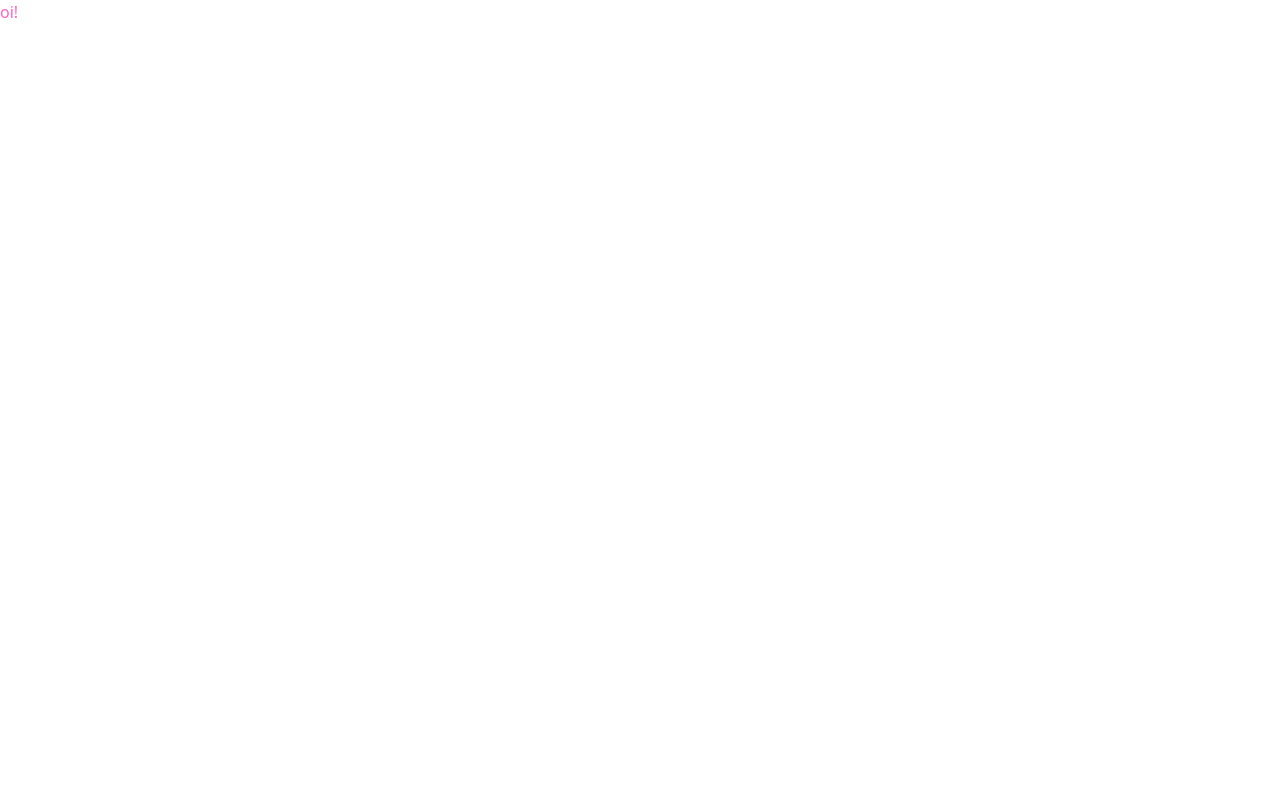
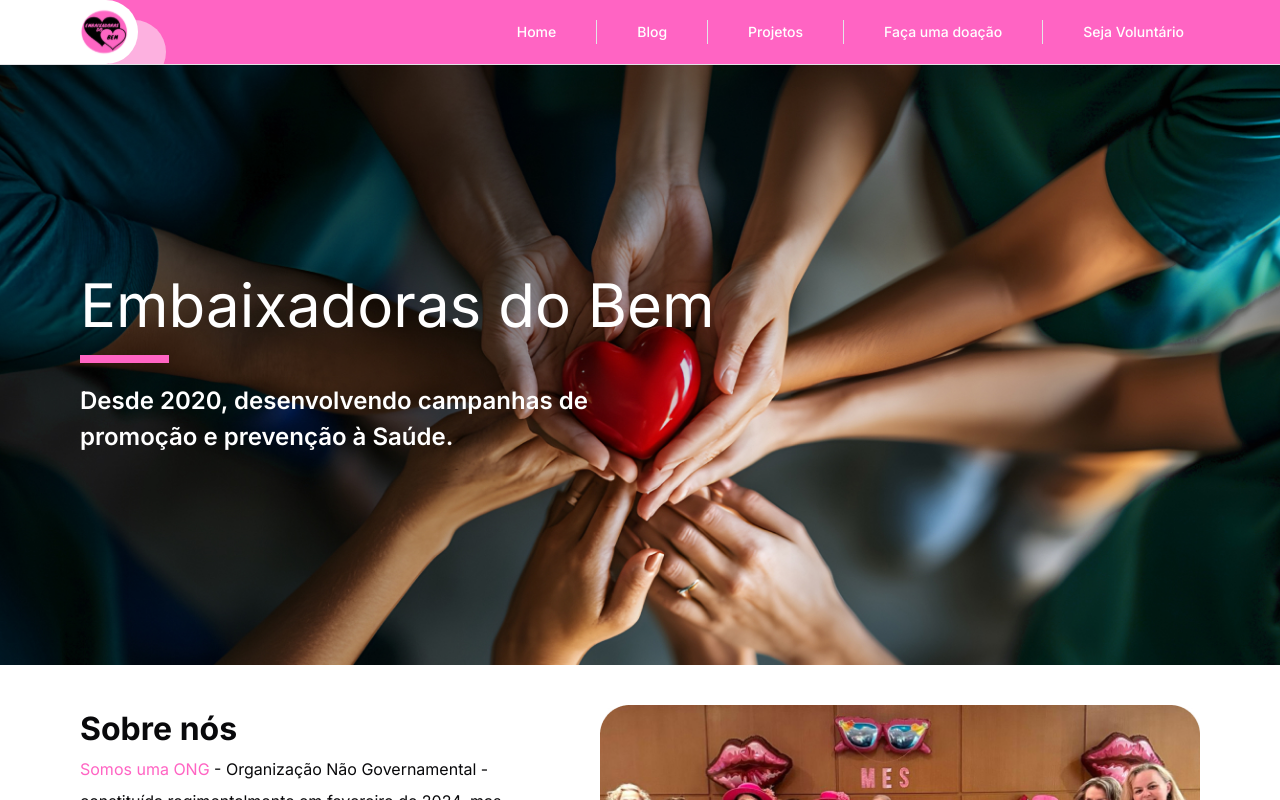
Before and after one commit to itallovidal/embaixadoras-do-bem-site, a Next.js app: page / in a window 1280 px wide. Shown: the top 800 px of the page. Built offline with nearby package versions, Linux system fonts and the light colour scheme.

Commit message:
style config and download some shadcnui components

```diff
--- a/package.json
+++ b/package.json
@@ -10,6 +10,8 @@
   },
   "dependencies": {
     "@radix-ui/react-dialog": "^1.1.2",
+    "@radix-ui/react-separator": "^1.1.0",
+    "@radix-ui/react-slot": "^1.1.0",
     "class-variance-authority": "^0.7.0",
     "clsx": "^2.1.1",
     "lucide-react": "^0.447.0",
@@ -17,7 +19,8 @@
     "react": "^18",
     "react-dom": "^18",
     "tailwind-merge": "^2.5.2",
-    "tailwindcss-animate": "^1.0.7"
+    "tailwindcss-animate": "^1.0.7",
+    "vaul": "^1.0.0"
   },
   "devDependencies": {
     "@rocketseat/eslint-config": "^2.2.2",
--- a/src/pages/_app.tsx
+++ b/src/pages/_app.tsx
@@ -1,6 +1,11 @@
 import '../styles/globals.css'
 import type { AppProps } from 'next/app'
+import { AppLayout } from '@/components/app-layout'
 
 export default function App({ Component, pageProps }: AppProps) {
-  return <Component {...pageProps} />
+  return (
+    <AppLayout>
+      <Component {...pageProps} />
+    </AppLayout>
+  )
 }
--- a/src/pages/index.tsx
+++ b/src/pages/index.tsx
@@ -1,7 +1,24 @@
-export default function Home() {
+import { Header } from '@/components/header/header'
+import Banner from '../assets/banner-home-background.png'
+import { About } from '@/components/pages/home/about'
+import { CallToAction } from '@/components/pages/home/call-to-action'
+
+export default function Index() {
   return (
-    <>
-      <h1 className={'text-pink-dark'}>oi!</h1>
-    </>
+    <div>
+      <Header
+        title={'Embaixadoras do Bem'}
+        alt={'Apoiando a causa'}
+        img={Banner}
+        description={
+          'Desde 2020, desenvolvendo campanhas de promoção e prevenção à Saúde.'
+        }
+      />
+
+      <div className={'max-w-safeDesktop m-auto'}>
+        <About />
+        <CallToAction />
+      </div>
+    </div>
   )
 }
--- a/src/styles/globals.css
+++ b/src/styles/globals.css
@@ -3,12 +3,15 @@
 @tailwind utilities;
 @layer base {
   :root {
+    --safe-desktop: 70rem;
+    --safe-mobile: 90%;
+
      /*   CUSTOM COLORS    */
-    --pink-dark:#FD66C3;
-    --pink-mid: #FD66C3;
-    --pink-light: #FD66C3;
+    --pink-dark:#FF64C3;
+    --pink-mid: #FDB1E0;
+    --pink-light: #FDD7EE;
     --blue-dark: #009FFF;
-    --blue-mid: #66C6FF;
+    --blue-mid: #B2E2FF;
     --blue-light: #CCECFF;
     --gray-600: #333638;
     --gray-500: #5C6265;
@@ -78,3 +81,40 @@
     @apply bg-background text-foreground;
   }
 }
+
+.logo-detail:before{
+  position: absolute;
+  z-index: -1;
+  content: '';
+  top: 0;
+  left: 0;
+  width: 120%;
+  height: 100%;
+  background-color: white;
+  border-bottom-right-radius: 50px;
+  border-top-right-radius: 50px;
+}
+
+.logo-detail:after{
+  position: absolute;
+  z-index: -2;
+  content: '';
+  top: 20px;
+  right: -80%;
+  width: 120%;
+  height: 100%;
+  background-color: var(--pink-mid);
+  border-bottom-right-radius: 50px;
+  border-top-right-radius: 50px;
+}
+
+.navbar-detail:before{
+  position: absolute;
+  z-index: 100;
+  content: '';
+  top: 0;
+  left: 0;
+  width: calc((100% - var(--safe-desktop)) / 2);
+  height: 100%;
+  background-color: white;
+}
--- a/tailwind.config.js
+++ b/tailwind.config.js
@@ -1,9 +1,18 @@
 /** @type {import('tailwindcss').Config} */
+
 module.exports = {
   darkMode: ['class'],
   content: ['./src/**/*.{js,ts,jsx,tsx,mdx}'],
   theme: {
     extend: {
+      maxWidth: {
+        safeMobile: 'var(--safe-mobile)',
+        safeDesktop: 'var(--safe-desktop)',
+      },
+      fontSize: {
+        heading: '2rem',
+        subheading: '1.5rem',
+      },
       borderRadius: {
         lg: 'var(--radius)',
         md: 'calc(var(--radius) - 2px)',
```
Also changed, not shown: 1 other file (tests, documents, lock files or other folders).
